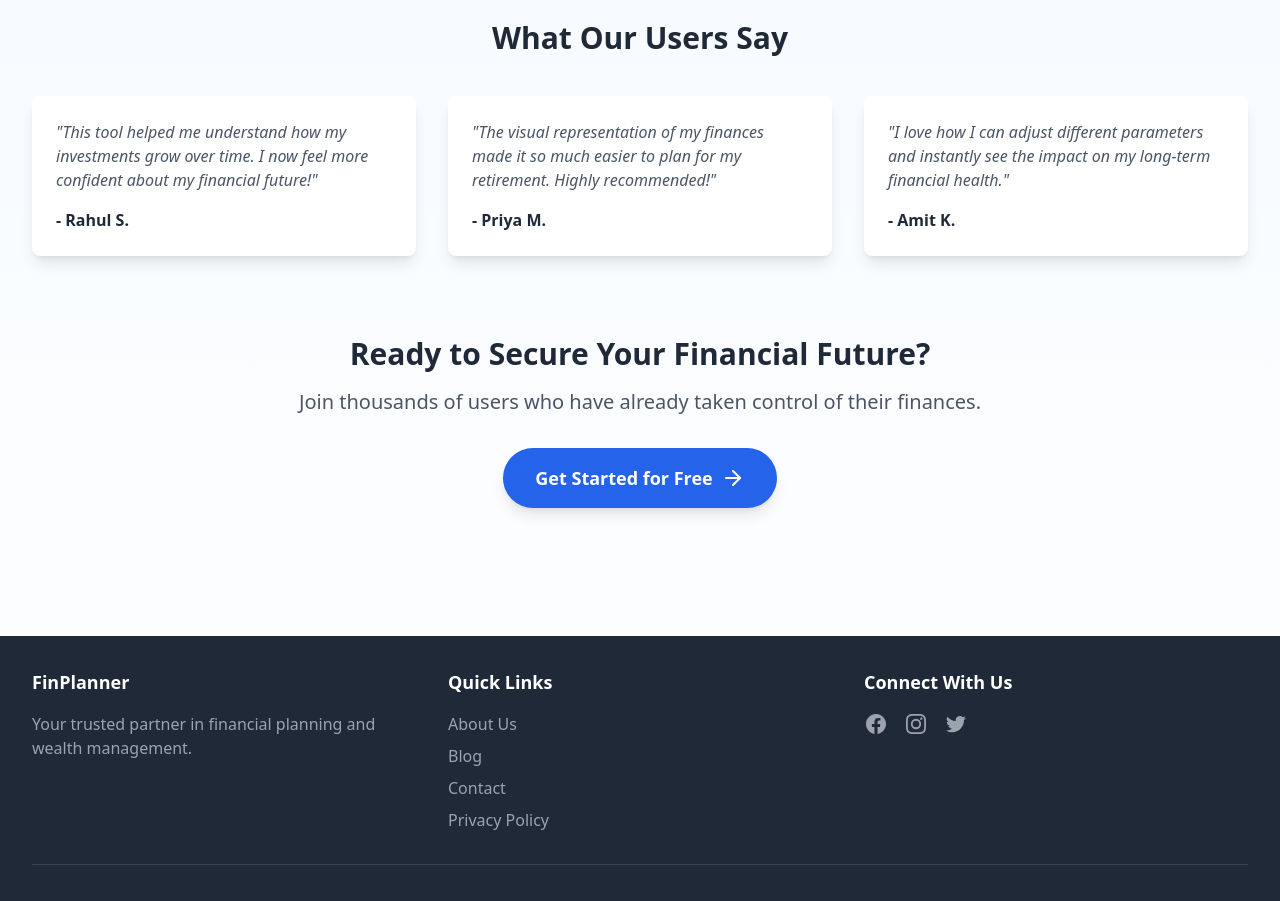
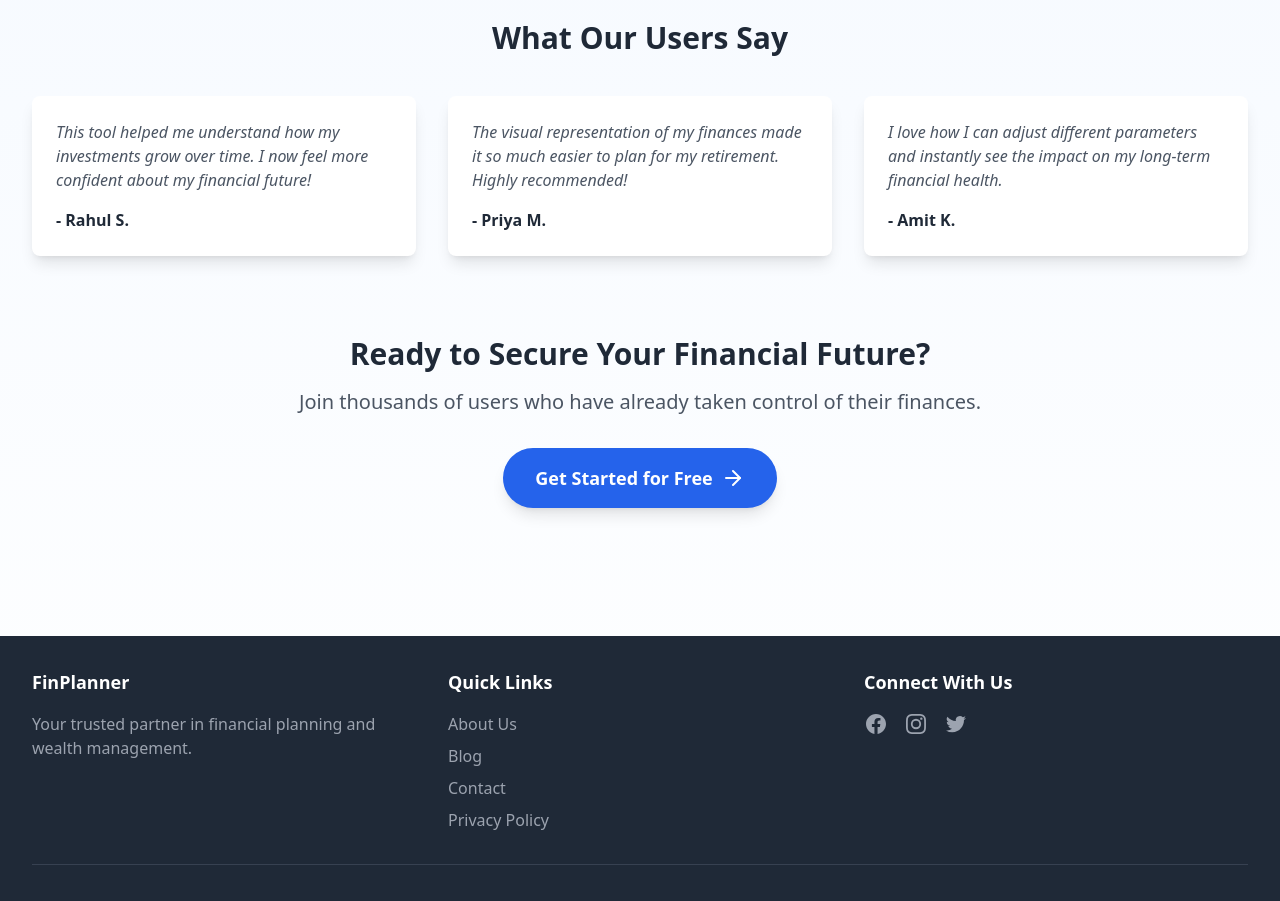
Before and after one commit to ajejey/financial-calculator, a Next.js app: page / in a window 1280 px wide. Shown: the part 1040-1941 px from the top of the page. Built offline with nearby package versions, Linux system fonts and the light colour scheme.

Commit message:
remove quotes

```diff
--- a/src/app/page.js
+++ b/src/app/page.js
@@ -75,7 +75,7 @@ export default function Home() {
               { name: "Amit K.", quote: "I love how I can adjust different parameters and instantly see the impact on my long-term financial health." }
             ].map((testimonial, index) => (
               <div key={index} className="bg-white rounded-lg shadow-lg p-6">
-                <p className="text-gray-600 italic mb-4">&quot;{testimonial.quote}&quot;</p>
+                <p className="text-gray-600 italic mb-4">{testimonial.quote}</p>
                 <p className="text-gray-800 font-semibold">- {testimonial.name}</p>
               </div>
             ))}
```
